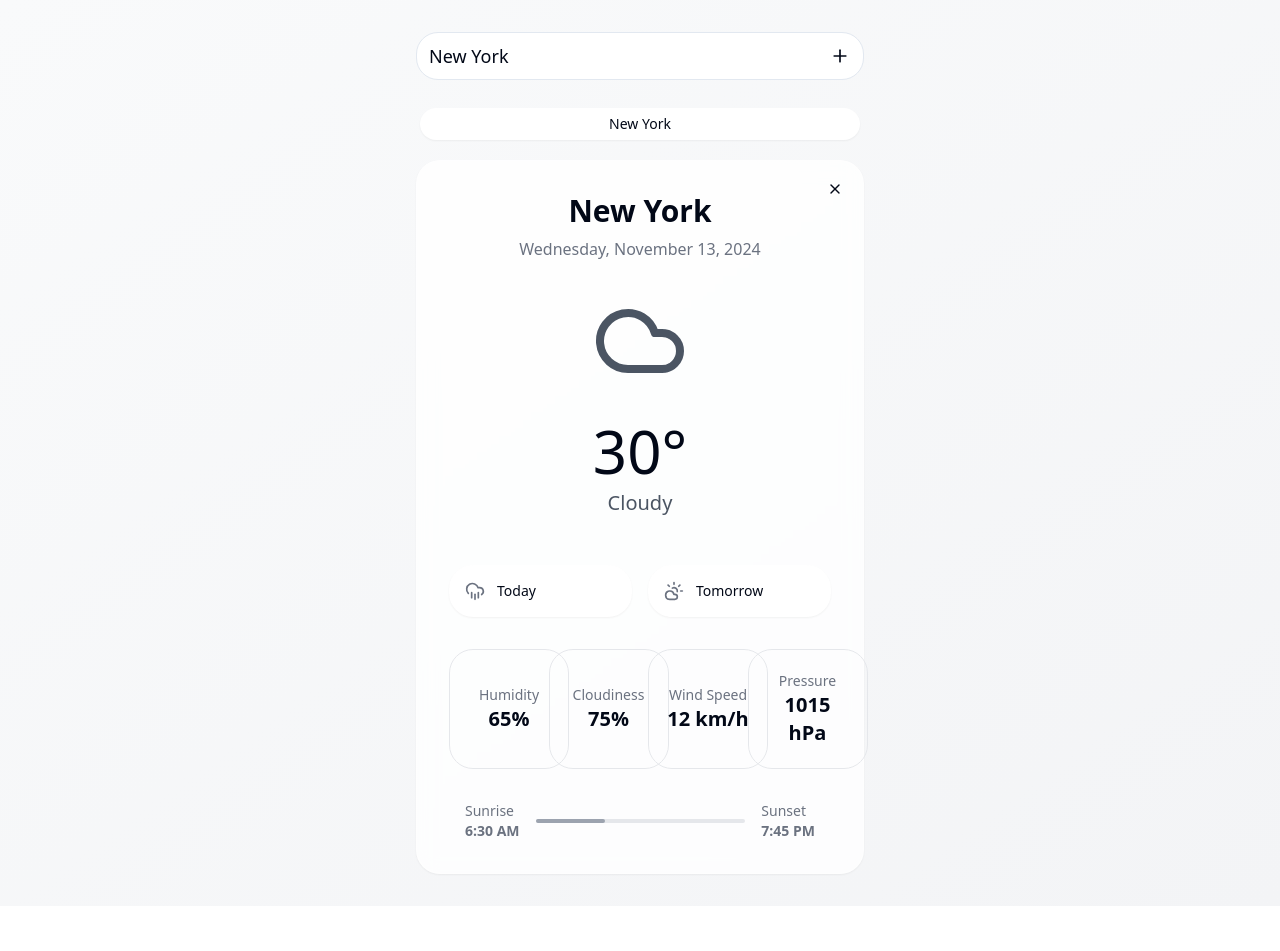
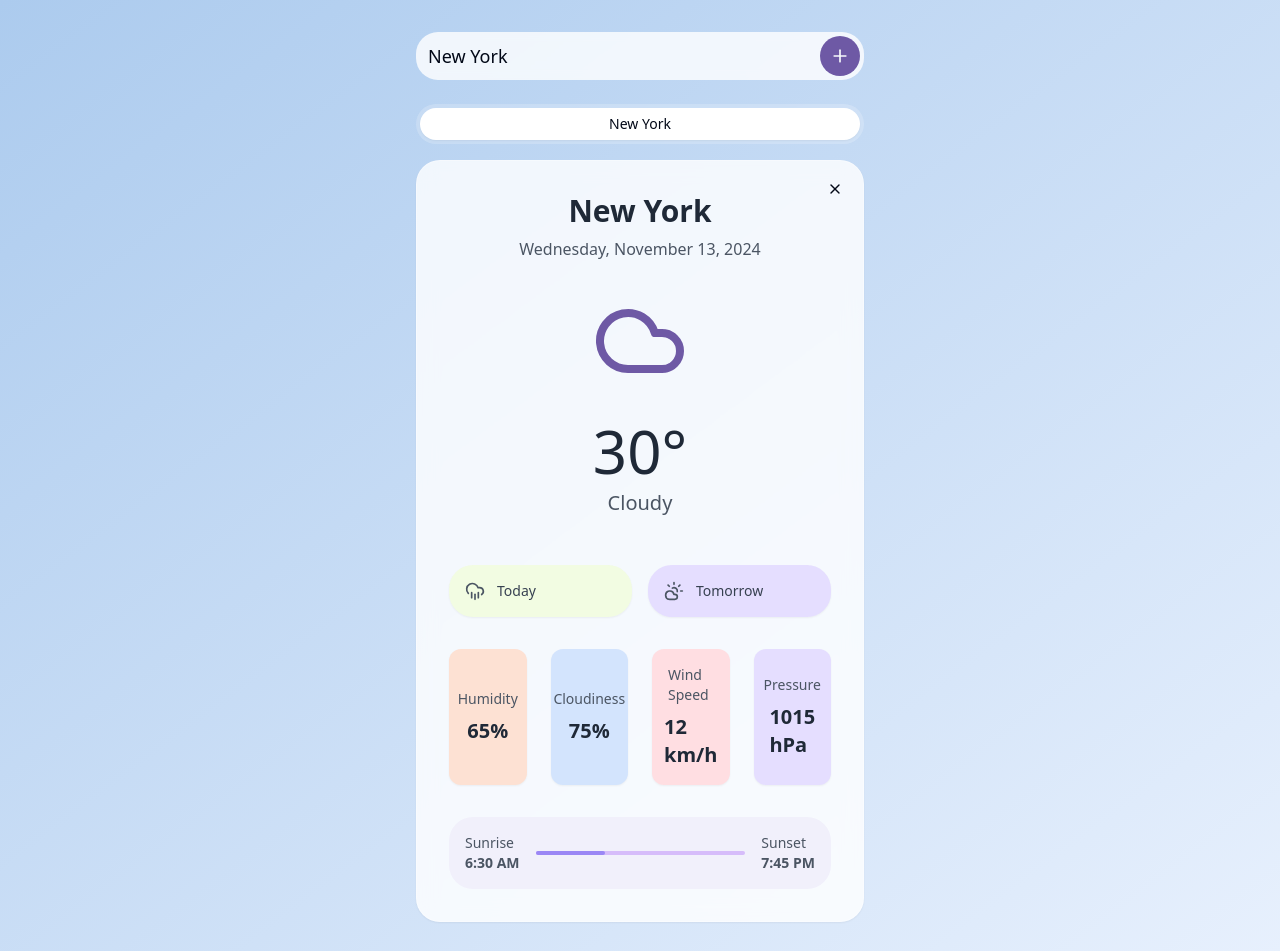
Before and after one commit to ErnestClarkB/playful-webcraft, a React (Vite) app: page / in a window 1280 px wide. Shown: the top 951 px of the page. Before the commit the page ends 906 px from the top, so only its background shows below. Built offline with nearby package versions, Linux system fonts and the light colour scheme.

Commit message:
Add styling to metrics container
Adjusted the metrics container layout to prevent overlapping and enhanced the overall page design with creative color additions.
[skip gpt_engineer]

```diff
--- a/src/pages/Index.tsx
+++ b/src/pages/Index.tsx
@@ -60,7 +60,7 @@ const Index = () => {
   };
 
   return (
-    <div className="min-h-screen bg-gradient-to-br from-gray-50 to-gray-100 p-4 sm:p-8">
+    <div className="min-h-screen bg-gradient-to-br from-[#accbee] to-[#e7f0fd] p-4 sm:p-8">
       <div className="max-w-md mx-auto animate-fade-in">
         <div className="relative mb-6">
           <Input
@@ -68,12 +68,11 @@ const Index = () => {
             placeholder="Enter city name"
             value={cityName}
             onChange={(e) => setCityName(e.target.value)}
-            className="pr-12 h-12 text-lg"
+            className="pr-12 h-12 text-lg bg-white/80 backdrop-blur-sm border-none"
           />
           <Button
             size="icon"
-            className="absolute right-1 top-1 h-10 w-10"
-            variant="ghost"
+            className="absolute right-1 top-1 h-10 w-10 bg-[#6E59A5] hover:bg-[#7E69AB]"
             onClick={handleAddCity}
           >
             <Plus className="h-5 w-5" />
@@ -81,9 +80,9 @@ const Index = () => {
         </div>
 
         <Tabs defaultValue={cities[0].id} className="w-full">
-          <TabsList className="w-full mb-4 flex overflow-x-auto">
+          <TabsList className="w-full mb-4 flex overflow-x-auto bg-white/20 backdrop-blur-sm">
             {cities.map((city) => (
-              <TabsTrigger key={city.id} value={city.id} className="flex-1">
+              <TabsTrigger key={city.id} value={city.id} className="flex-1 text-gray-700">
                 {city.name}
               </TabsTrigger>
             ))}
@@ -91,19 +90,19 @@ const Index = () => {
 
           {cities.map((city) => (
             <TabsContent key={city.id} value={city.id}>
-              <Card className="weather-card p-8 animate-slide-up relative">
+              <Card className="weather-card p-8 animate-slide-up relative bg-white/80">
                 <Button
                   variant="ghost"
                   size="icon"
-                  className="absolute right-2 top-2"
+                  className="absolute right-2 top-2 hover:bg-red-100 hover:text-red-600"
                   onClick={() => handleDeleteCity(city.id)}
                 >
                   <X className="h-4 w-4" />
                 </Button>
 
                 <div className="text-center mb-8">
-                  <h1 className="text-3xl font-semibold mb-2">{city.name}</h1>
-                  <p className="text-gray-500">
+                  <h1 className="text-3xl font-semibold mb-2 text-gray-800">{city.name}</h1>
+                  <p className="text-gray-600">
                     {new Date().toLocaleDateString("en-US", {
                       weekday: "long",
                       year: "numeric",
@@ -114,54 +113,55 @@ const Index = () => {
                 </div>
 
                 <div className="flex justify-center mb-8">
-                  <Cloud className="weather-icon h-24 w-24 text-gray-600" />
+                  <Cloud className="weather-icon h-24 w-24 text-[#6E59A5]" />
                 </div>
 
                 <div className="text-center mb-12">
-                  <div className="text-6xl font-light mb-2">{city.temperature}°</div>
+                  <div className="text-6xl font-light mb-2 text-gray-800">{city.temperature}°</div>
                   <div className="text-xl text-gray-600">{city.condition}</div>
                 </div>
 
                 <div className="grid grid-cols-2 gap-4 mb-8">
-                  <div className="col-span-2 sm:col-span-1 p-4 bg-white rounded-lg shadow-sm">
+                  <div className="p-4 bg-[#F2FCE2] rounded-lg shadow-sm">
                     <div className="flex space-x-3 items-center">
-                      <CloudRain className="h-5 w-5 text-gray-500" />
-                      <div className="text-sm">Today</div>
+                      <CloudRain className="h-5 w-5 text-gray-600" />
+                      <div className="text-sm text-gray-700">Today</div>
                     </div>
                   </div>
-                  <div className="col-span-2 sm:col-span-1 p-4 bg-white rounded-lg shadow-sm">
+                  <div className="p-4 bg-[#E5DEFF] rounded-lg shadow-sm">
                     <div className="flex space-x-3 items-center">
-                      <CloudSun className="h-5 w-5 text-gray-500" />
-                      <div className="text-sm">Tomorrow</div>
+                      <CloudSun className="h-5 w-5 text-gray-600" />
+                      <div className="text-sm text-gray-700">Tomorrow</div>
                     </div>
                   </div>
                 </div>
 
-                <div className="grid grid-cols-2 sm:grid-cols-4 gap-4">
+                <div className="grid grid-cols-2 sm:grid-cols-4 gap-6">
                   {[
-                    { label: "Humidity", value: `${city.metrics.humidity}%` },
-                    { label: "Cloudiness", value: `${city.metrics.cloudiness}%` },
-                    { label: "Wind Speed", value: `${city.metrics.windspeed} km/h` },
-                    { label: "Pressure", value: `${city.metrics.pressure} hPa` },
+                    { label: "Humidity", value: `${city.metrics.humidity}%`, bg: "bg-[#FDE1D3]" },
+                    { label: "Cloudiness", value: `${city.metrics.cloudiness}%`, bg: "bg-[#D3E4FD]" },
+                    { label: "Wind Speed", value: `${city.metrics.windspeed} km/h`, bg: "bg-[#FFDEE2]" },
+                    { label: "Pressure", value: `${city.metrics.pressure} hPa`, bg: "bg-[#E5DEFF]" },
                   ].map((metric, index) => (
-                    <div key={index} className="metric-circle w-full aspect-square flex items-center justify-center">
-                      <div className="text-center">
-                        <div className="text-sm text-gray-500">{metric.label}</div>
-                        <div className="text-xl font-semibold">{metric.value}</div>
-                      </div>
+                    <div
+                      key={index}
+                      className={`${metric.bg} rounded-xl p-4 shadow-sm hover:shadow-md transition-all duration-300 flex flex-col items-center justify-center min-h-[120px]`}
+                    >
+                      <div className="text-sm text-gray-600 mb-2">{metric.label}</div>
+                      <div className="text-xl font-semibold text-gray-800">{metric.value}</div>
                     </div>
                   ))}
                 </div>
 
-                <div className="mt-8 flex items-center justify-between px-4">
-                  <div className="text-sm text-gray-500">
+                <div className="mt-8 flex items-center justify-between px-4 bg-[#F1F0FB] rounded-lg p-4">
+                  <div className="text-sm text-gray-600">
                     <div>Sunrise</div>
                     <div className="font-semibold">{city.metrics.sunrise}</div>
                   </div>
-                  <div className="h-1 flex-1 mx-4 bg-gray-200 rounded">
-                    <div className="h-full w-1/3 bg-gray-400 rounded" />
+                  <div className="h-1 flex-1 mx-4 bg-[#D6BCFA] rounded">
+                    <div className="h-full w-1/3 bg-[#9b87f5] rounded" />
                   </div>
-                  <div className="text-sm text-gray-500">
+                  <div className="text-sm text-gray-600">
                     <div>Sunset</div>
                     <div className="font-semibold">{city.metrics.sunset}</div>
                   </div>
```
